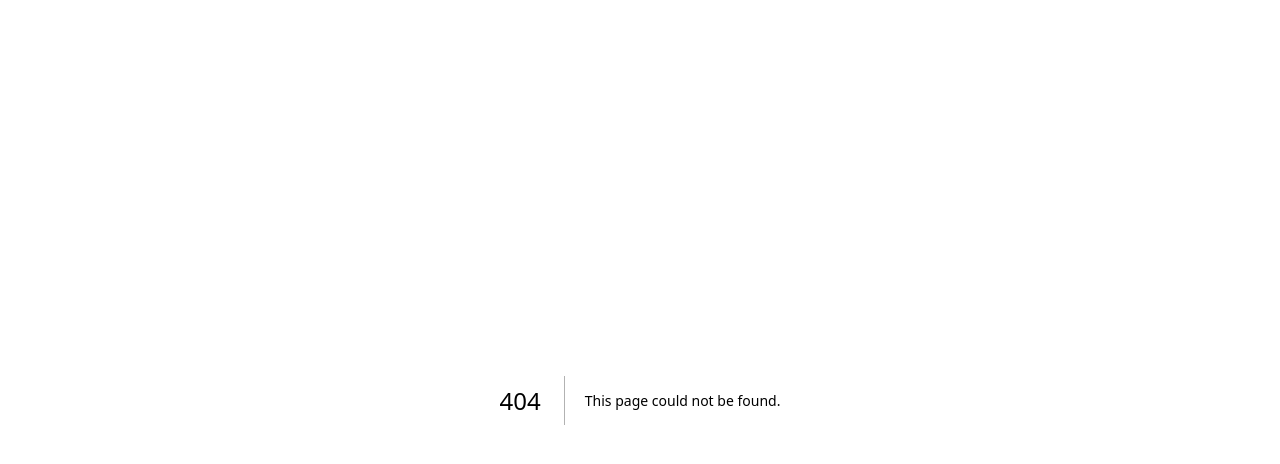
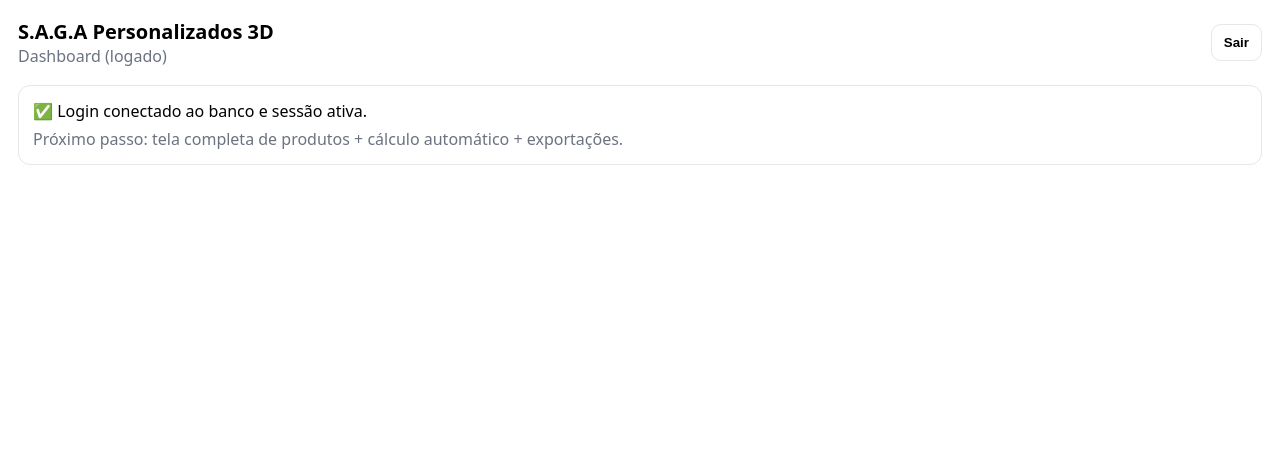
Before and after one commit to allandegan/saga-personalizados-3d, a Next.js app: page /dashboard/products in a window 1280 px wide. Before the commit this address had no page. Shown: the top 464 px of the page. Built offline with nearby package versions, Linux system fonts and the light colour scheme.

Commit message:
add dashboard page

```diff
--- /dev/null
+++ b/src/app/dashboard/products/page.tsx
@@ -0,0 +1,32 @@
+"use client";
+
+export default function ProductsPage() {
+  async function logout() {
+    await fetch("/api/auth/logout", { method: "POST" });
+    window.location.href = "/login";
+  }
+
+  return (
+    <div style={{ padding: 18 }}>
+      <div style={{ display: "flex", alignItems: "center", justifyContent: "space-between", gap: 12 }}>
+        <div>
+          <div style={{ fontSize: 20, fontWeight: 900 }}>S.A.G.A Personalizados 3D</div>
+          <div style={{ color: "#6b7280" }}>Dashboard (logado)</div>
+        </div>
+        <button
+          onClick={logout}
+          style={{ cursor: "pointer", borderRadius: 10, padding: "10px 12px", fontWeight: 800, border: "1px solid #e5e7eb", background: "white" }}
+        >
+          Sair
+        </button>
+      </div>
+
+      <div style={{ marginTop: 18, padding: 14, border: "1px solid #e5e7eb", borderRadius: 12 }}>
+        ✅ Login conectado ao banco e sessão ativa.
+        <div style={{ color: "#6b7280", marginTop: 6 }}>
+          Próximo passo: tela completa de produtos + cálculo automático + exportações.
+        </div>
+      </div>
+    </div>
+  );
+}
```
